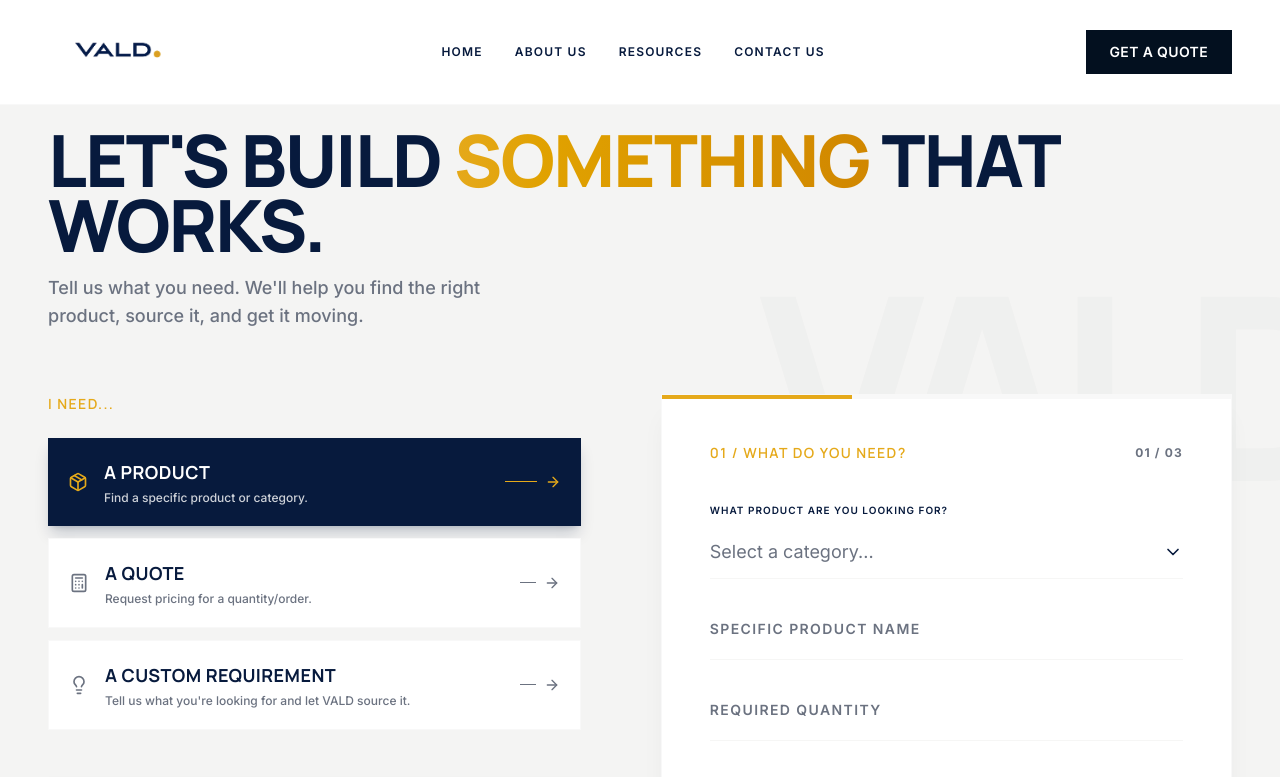
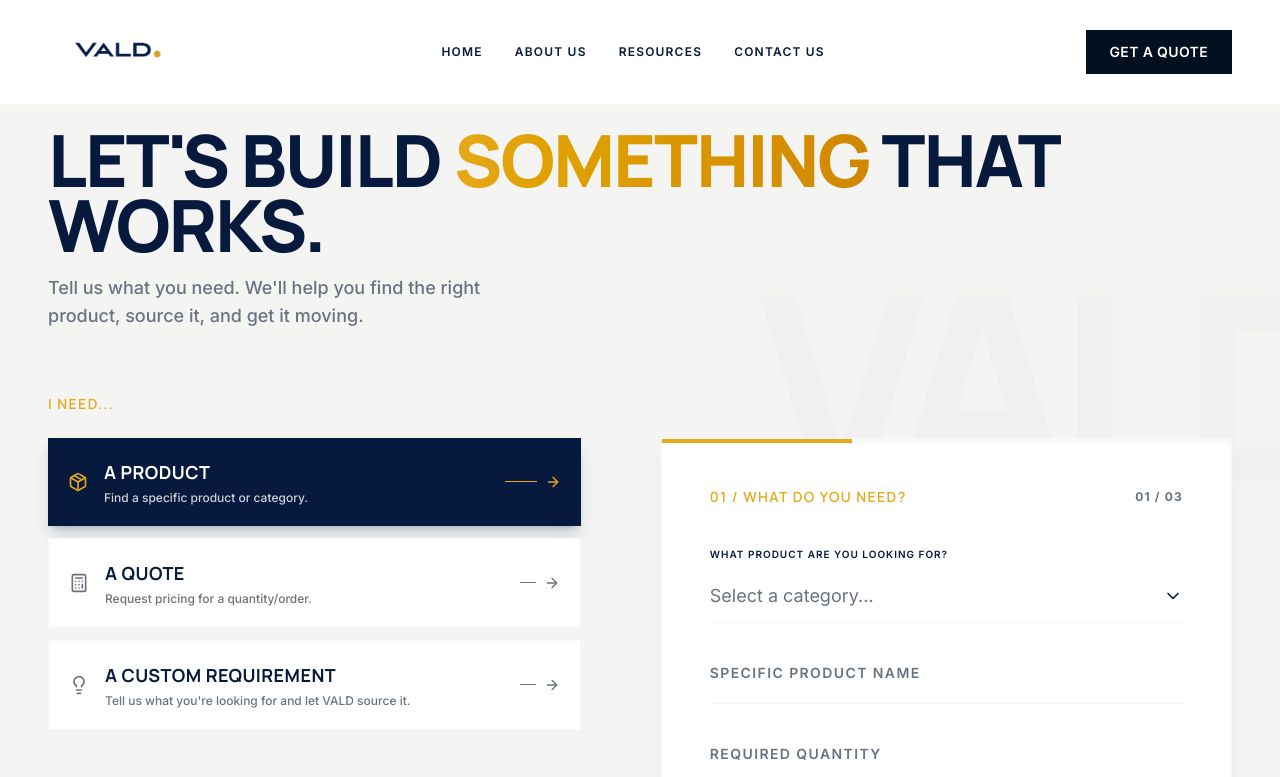
Before and after one commit to venusaljadeed-maker/vald, a Next.js app: page /contact in a window 1280 px wide. Shown: the top 777 px of the page. Built offline with nearby package versions, Linux system fonts and the light colour scheme.

Commit message:
style: exactly align white boxes in contact section by offsetting subtitle height

```diff
--- a/src/app/contact/page.tsx
+++ b/src/app/contact/page.tsx
@@ -64,7 +64,7 @@ export default function ContactPage() {
           </div>
 
           {/* RIGHT COLUMN: 55% */}
-          <div className="w-full lg:w-[55%]">
+          <div className="w-full lg:w-[55%] lg:mt-[44px]">
             <div className="sticky top-32">
               <DynamicContactForm enquiryType={enquiryType} />
             </div>
```
